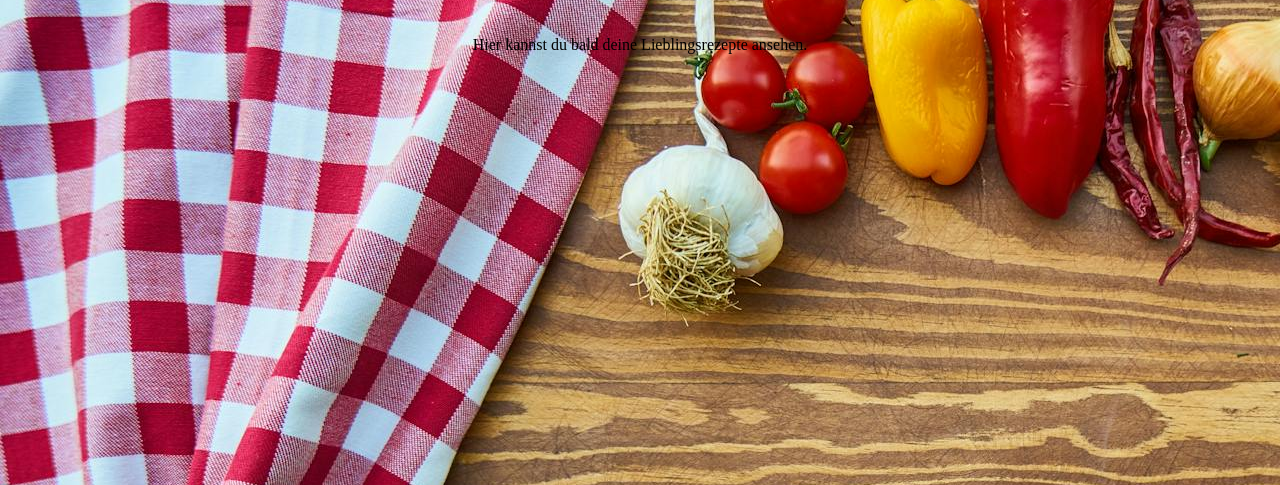
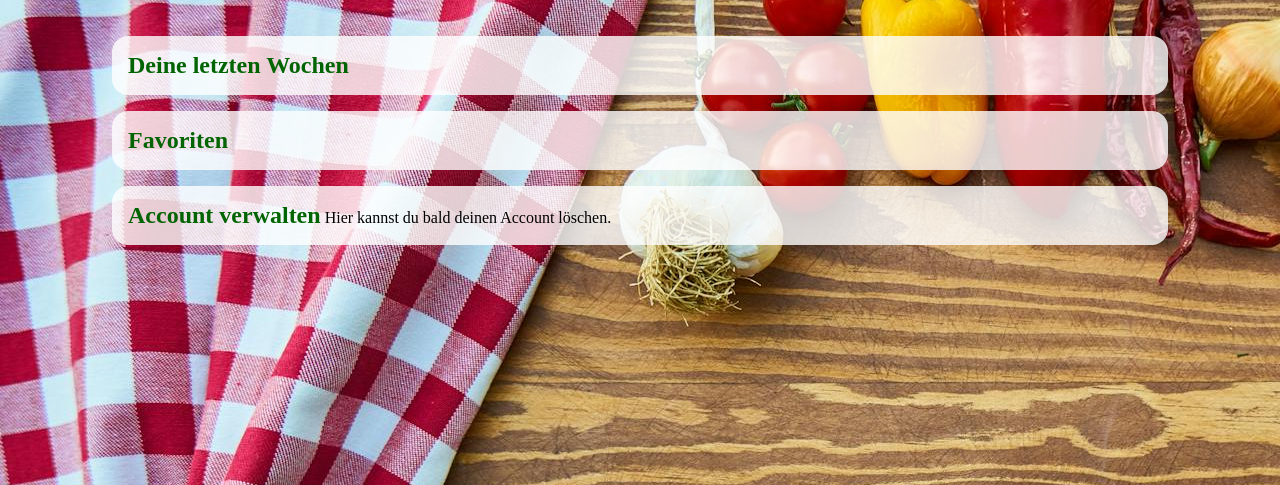
Before and after one commit to Correnz-BlueApps/mealplan, a Flask app: page /account in a window 1280 px wide. Shown: the part 95-580 px from the top of the page. Run offline with Flask 3, Linux system fonts and the light colour scheme; a user stored in the database is signed in; some libraries are stand-ins or nearby versions.

Commit message:
clean up and set up account page

```diff
--- /dev/null
+++ b/static/account.css
@@ -0,0 +1,17 @@
+.account-super-div {
+    display: grid;
+    grid-gap: 1em;
+}
+
+.account-div {
+    background-color: rgba(255, 255, 255, .8);
+    width: 80vw;
+    padding: 1em;
+    border-radius: 1em;
+}
+
+.account-title {
+    font-weight: bold;
+    font-size: 24px;
+    color: darkgreen;
+}
--- a/templates/account.html
+++ b/templates/account.html
@@ -2,6 +2,23 @@
 
 {% block body %}
 
-    <div>Hier kannst du bald deine Lieblingsrezepte ansehen.</div>
+    <link rel="stylesheet" href="{{ url_for('static', filename='account.css') }}">
+
+    <div class="account-super-div">
+        <div class="recipe-history account-div">
+            <span class="account-title">Deine letzten Wochen</span>
+
+        </div>
+
+        <div class="favorit-recipes account-div">
+            <span class="account-title">Favoriten</span>
+
+        </div>
+
+        <div class="account-management account-div">
+            <span class="account-title">Account verwalten</span>
+            Hier kannst du bald deinen Account l&ouml;schen.
+        </div>
+    </div>
 
 {% endblock %}
--- a/templates/layout.html
+++ b/templates/layout.html
@@ -7,7 +7,6 @@
     <link rel="stylesheet" href="{{ url_for('static', filename='styles.css') }}">
     <link rel="stylesheet" href="{{ url_for('static', filename='navbar.css') }}">
     <link rel="stylesheet" href="{{ url_for('static', filename='forms.css') }}">
-    <link rel="stylesheet" href="{{ url_for('static', filename='recipes.css') }}">
 </head>
 <body>
 
--- a/templates/wochenplan.html
+++ b/templates/wochenplan.html
@@ -1,6 +1,8 @@
 {% extends "layout.html" %}
 
 {% block body %}
+
+    <link rel="stylesheet" href="{{ url_for('static', filename='recipes.css') }}">
 
     <div class="recipe-wrapper">
 
```
